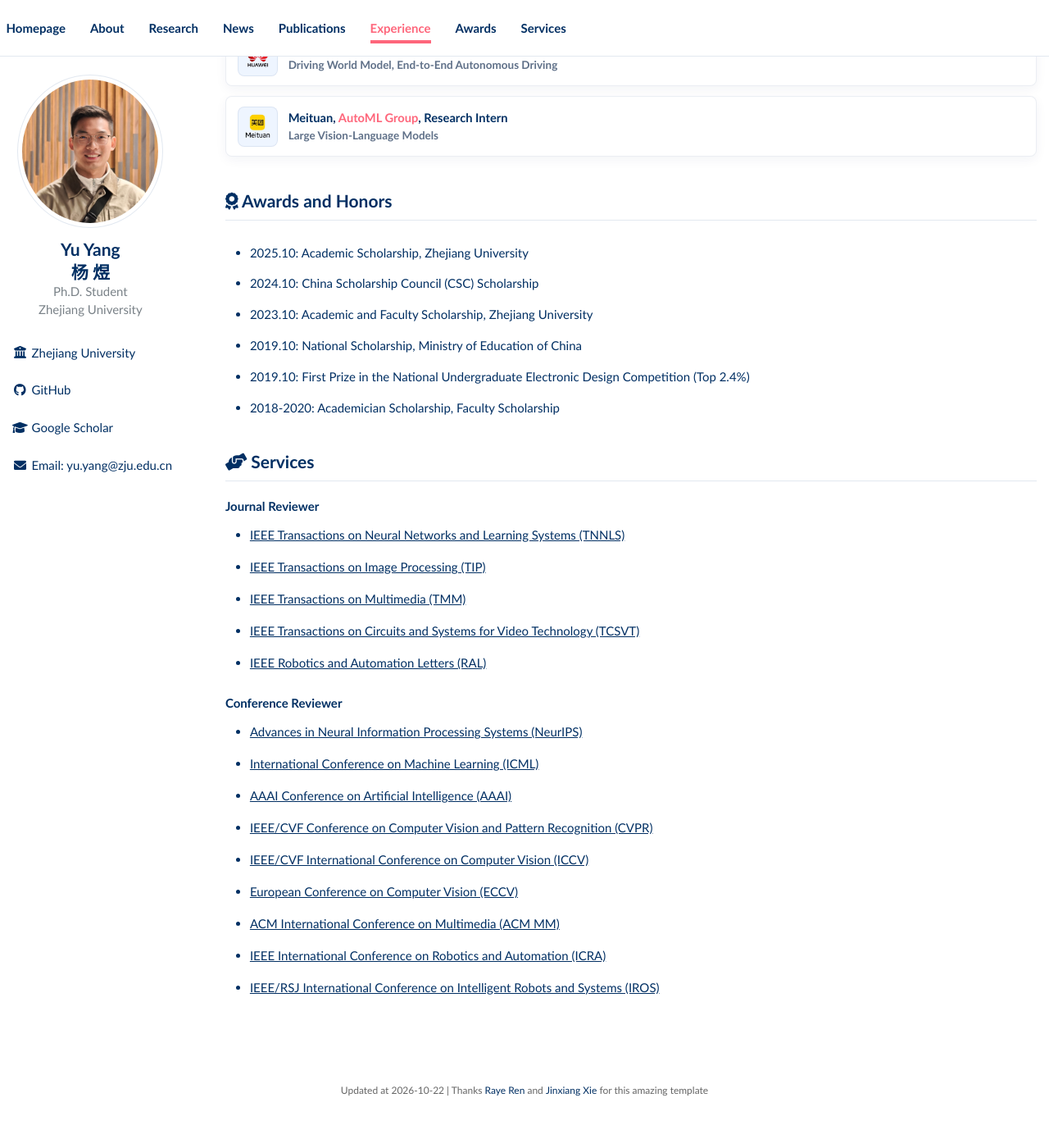
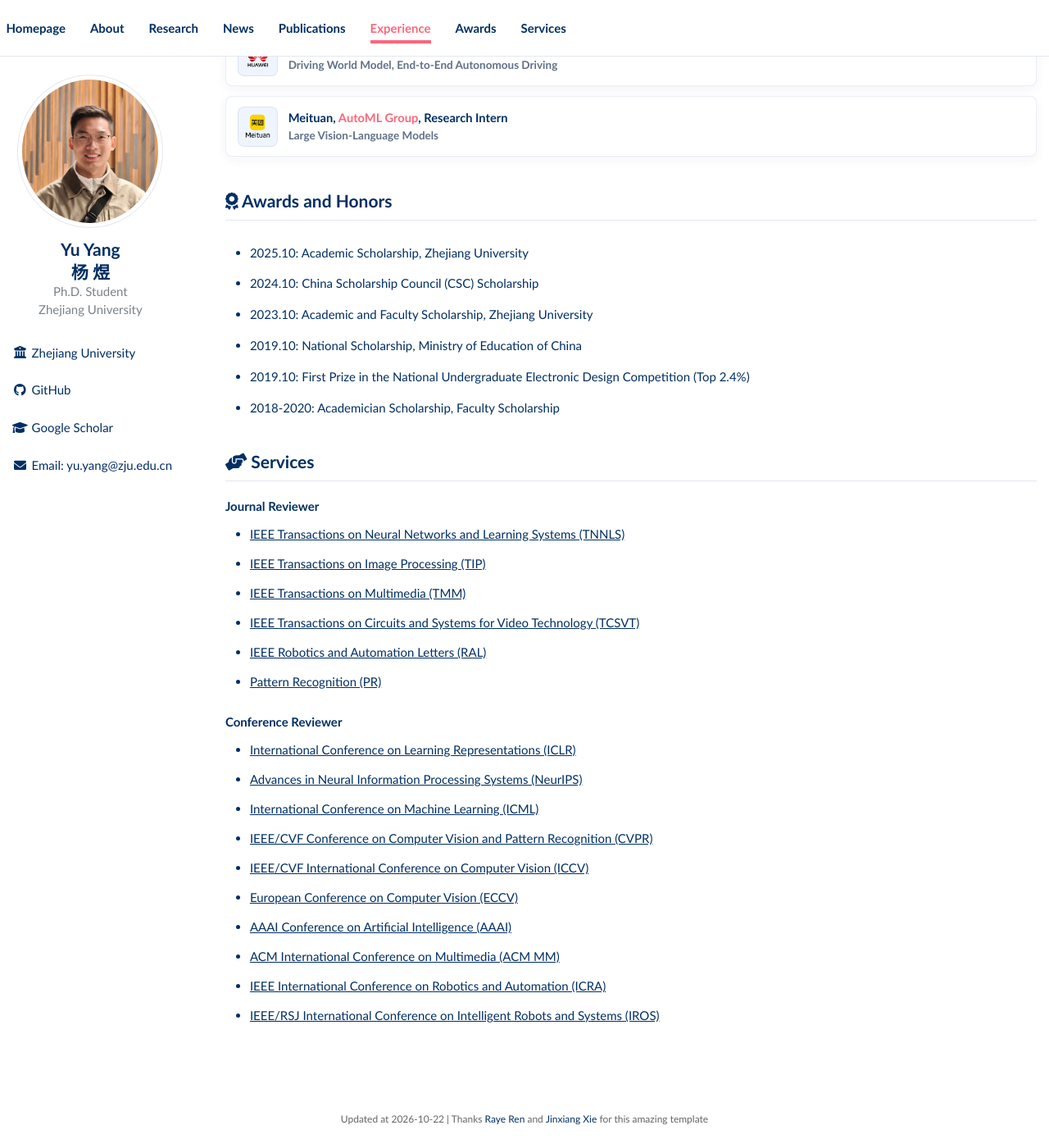
Before and after one commit to yuyang-cloud/yuyang-cloud.github.io, a Jekyll site: the page built from index.md, in a window 1280 px wide and 1400 px high, scrolled down 5763 px. Shown: the whole window at 82% size. Built offline with Jekyll 4.4.1, drawn with Linux system fonts in a browser that asks for light colours; before the commit the page ends 7128 px from its top, so only the background shows below that.

Commit message:
Update reviewer services and spacing

```diff
--- a/_includes/services.md
+++ b/_includes/services.md
@@ -9,17 +9,19 @@
   <!-- <li><a href="https://ieeexplore.ieee.org/xpl/RecentIssue.jsp?punumber=6979">IEEE Transactions on Intelligent Transportation Systems (TITS)</a></li> -->
   <li><a href="https://ieeexplore.ieee.org/xpl/RecentIssue.jsp?punumber=76">IEEE Transactions on Circuits and Systems for Video Technology (TCSVT)</a></li>
   <li><a href="https://ieeexplore.ieee.org/xpl/RecentIssue.jsp?punumber=7083369">IEEE Robotics and Automation Letters (RAL)</a></li>
+  <li><a href="https://www.sciencedirect.com/journal/pattern-recognition">Pattern Recognition (PR)</a></li>
 </ul>
 
 <h4 class="service-heading">Conference Reviewer</h4>
 
 <ul class="service-list">
+  <li><a href="https://iclr.cc/">International Conference on Learning Representations (ICLR)</a></li>
   <li><a href="https://neurips.cc/">Advances in Neural Information Processing Systems (NeurIPS)</a></li>
   <li><a href="https://icml.cc/">International Conference on Machine Learning (ICML)</a></li>
-  <li><a href="https://aaai.org/conference/aaai/">AAAI Conference on Artificial Intelligence (AAAI)</a></li>
   <li><a href="https://cvpr.thecvf.com/">IEEE/CVF Conference on Computer Vision and Pattern Recognition (CVPR)</a></li>
   <li><a href="https://iccv.thecvf.com/">IEEE/CVF International Conference on Computer Vision (ICCV)</a></li>
   <li><a href="https://eccv.ecva.net/">European Conference on Computer Vision (ECCV)</a></li>
+  <li><a href="https://aaai.org/conference/aaai/">AAAI Conference on Artificial Intelligence (AAAI)</a></li>
   <li><a href="https://www.acmmm.org/">ACM International Conference on Multimedia (ACM MM)</a></li>
   <li><a href="https://www.ieee-ras.org/conferences-workshops/fully-sponsored/icra">IEEE International Conference on Robotics and Automation (ICRA)</a></li>
   <li><a href="https://www.ieee-ras.org/conferences-workshops/financially-co-sponsored/iros">IEEE/RSJ International Conference on Intelligent Robots and Systems (IROS)</a></li>
--- a/assets/css/accent-enhancements.css
+++ b/assets/css/accent-enhancements.css
@@ -919,8 +919,8 @@ body {
 }
 
 .service-list li {
-  margin-bottom: 0.24rem;
-  line-height: 1.36;
+  margin-bottom: 0.08rem;
+  line-height: 1.32;
 }
 
 @media (max-width: 768px) {
```
